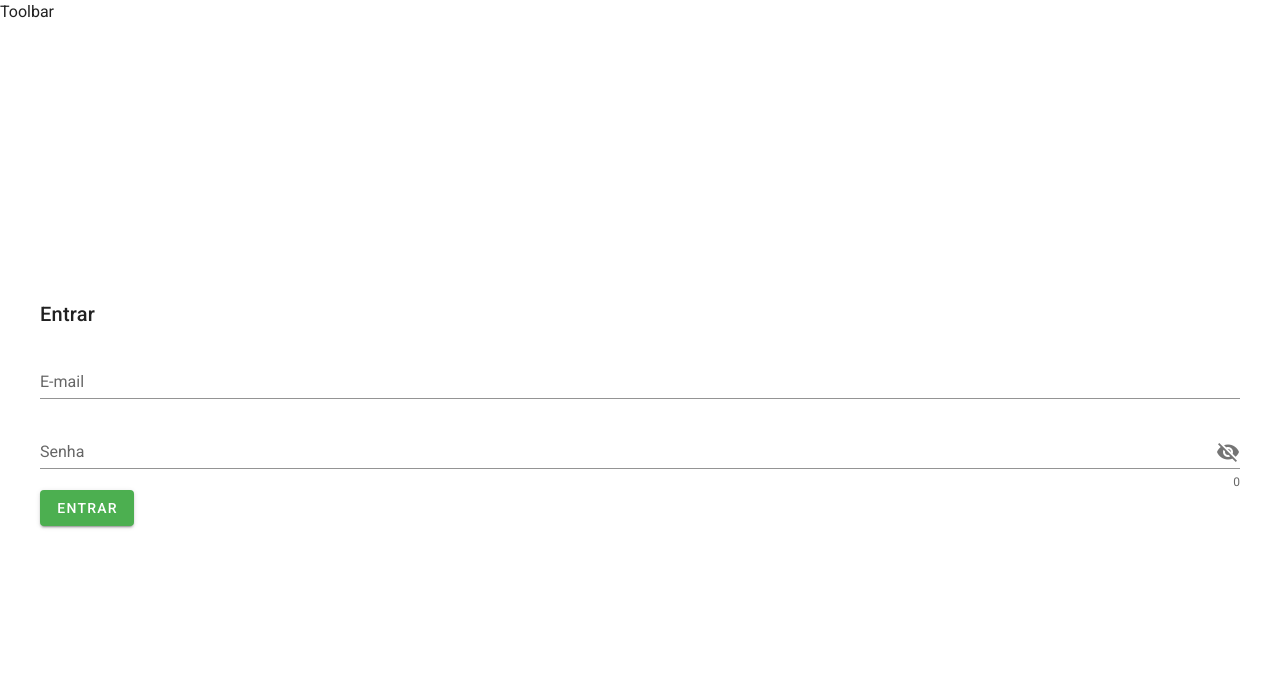
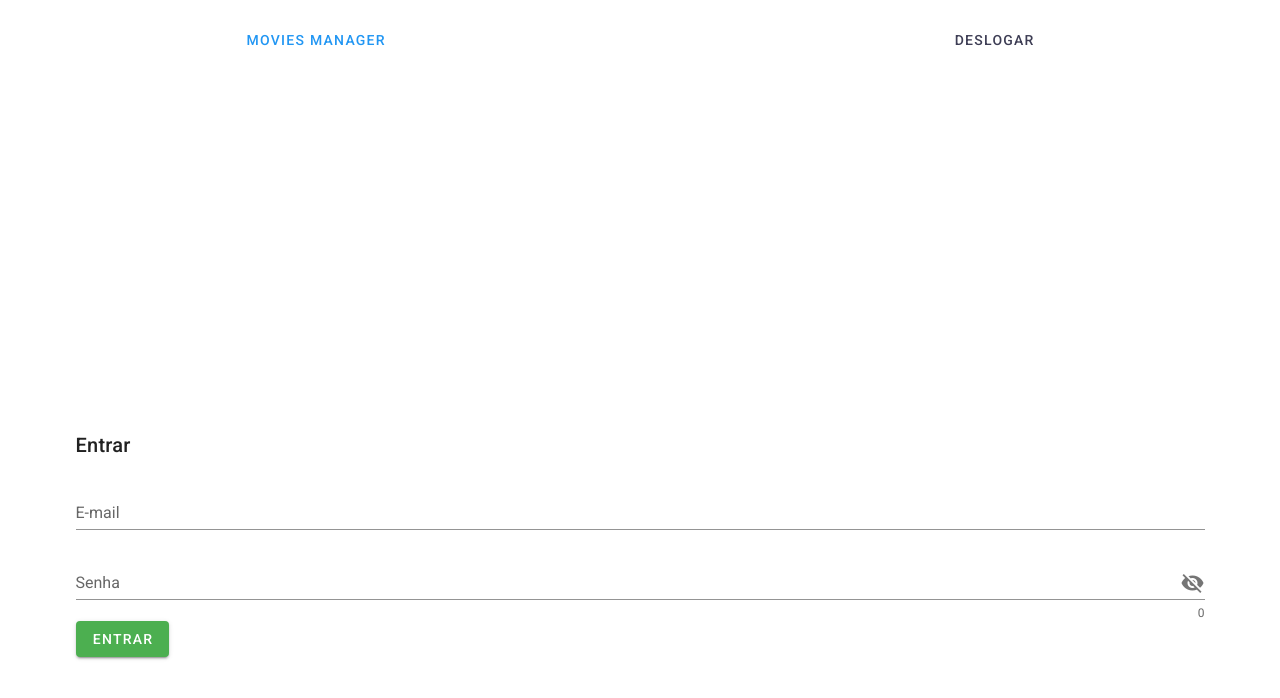
Before and after one commit to KramerJera/moviesmanager, a Vue app: page /entrar in a window 1280 px wide. Shown: the top 698 px of the page. Built offline with nearby package versions, Linux system fonts and the light colour scheme.

Commit message:
[FIX] Fixing the button to mark as watched on search and make the search while typing

```diff
--- a/src/components/SearchMovies.vue
+++ b/src/components/SearchMovies.vue
@@ -11,6 +11,8 @@
           <v-text-field
             v-model="name"
             label="Nome do filme"
+            @input="searchmovie"
+            @change="searchmovie"
             required
           ></v-text-field>
 
@@ -42,7 +44,7 @@
 
                   <v-card-actions>
                     <v-btn text
-                      @click="markAsWatched(movie)"
+                      @click="addToWatchedlist(movie)"
                     >
                       Já assisti
                     </v-btn>
@@ -83,7 +85,7 @@ export default {
     },
   },
   methods: {
-    ...mapActions(['search', 'addMovieToWatchlist']),
+    ...mapActions(['search']),
     searchmovie() {
       var params = {
         profile_id: this.profileId,
@@ -92,18 +94,10 @@ export default {
       this.search(params)
     },
     addToWatchlist(movie) {
-      var params = {
-        profile_id: this.$route.params.profileId,
-        title: movie.title,
-        poster: movie.poster,
-        description: movie.description,
-        watchlist: true,
-        watched: false,
-      }
-      this.addMovieToWatchlist(params)
+      this.$emit('addToWatchlist', movie)
     },
-    markAsWatched(movie) {
-      this.$emit('markAsWatched', movie)
+    addToWatchedlist(movie) {
+      this.$emit('addToWatchedlist', movie)
     }
   }
 }
--- a/src/components/Toolbar.vue
+++ b/src/components/Toolbar.vue
@@ -1,5 +1,26 @@
 <template>
-  <div>Toolbar</div>
+  <v-row justify="center" no-gutters>
+    <v-col lg="8" md="12">
+      <v-app-bar
+        color="transparent"
+        height="80"
+        elevation="0"
+        dark
+      >
+        <v-toolbar-title  class="tasks-title">
+          <v-btn color="blue" text to="/">
+            Movies Manager
+          </v-btn>
+        </v-toolbar-title>
+
+        <v-spacer></v-spacer>
+
+        <v-btn text color="#3e3e55">
+          Deslogar
+        </v-btn>
+      </v-app-bar>
+    </v-col>
+  </v-row>
 </template>
 
 <script>
--- a/src/plugins/axios.js
+++ b/src/plugins/axios.js
@@ -46,7 +46,7 @@ axiosInstance.interceptors.response.use(null, error => {
 
   if (error.response && error.response.config && error.response.status === 401) {
     // In case 401 is caused by expired access cookie - we'll do refresh request
-    return axiosInstance.post('/refresh', {}, { headers: { 'X-CSRF-TOKEN': requestToken } })
+    return axiosInstance.post('/refresh', { headers: { 'X-CSRF-TOKEN': requestToken } })
       .then(response => {
         window.localStorage.setItem('ACCESS_TOKEN', JSON.stringify(response.data.csrf));
         window.localStorage.setItem('HAS_SESSION', JSON.stringify(true));
--- a/src/views/Login.vue
+++ b/src/views/Login.vue
@@ -1,5 +1,5 @@
 <template>
-  <v-container fluid>
+  <v-container>
     <v-card
       elevation="0"
       class="pa-4"
--- a/src/views/Movies.vue
+++ b/src/views/Movies.vue
@@ -19,7 +19,8 @@
         </v-tab>
         <v-tab-item value="allmovies">
           <search-movies
-            @markAsWatched='markAsWatched'
+            @addToWatchlist='addToWatchlist'
+            @addToWatchedlist='addToWatchedlist'
           ></search-movies>
         </v-tab-item>
 
@@ -98,7 +99,21 @@ export default {
     this.getProfileInfos(params)
   },
   methods: {
-    ...mapActions(['getWatchlistMovies', 'getWatchedlistMovies', 'getProfileInfos', 'removeMovie', 'markMovieAsWatched']),
+    ...mapActions(['getWatchlistMovies', 'getWatchedlistMovies', 'getProfileInfos', 'removeMovie', 'markMovieAsWatched', 'addMovieToWatchlist']),
+    addToWatchlist(movie) {
+      movie.profile_id = this.profileId
+      movie.watched = false
+      movie.watchlist = true
+
+      this.addMovieToWatchlist(movie)
+    },
+    addToWatchedlist(movie) {
+      movie.profile_id = this.profileId
+      movie.watched = true
+      movie.watchlist = false
+
+      this.addMovieToWatchlist(movie)
+    },
     removeMovieFromList(movie) {
       this.removeMovie(movie)
     },
```
